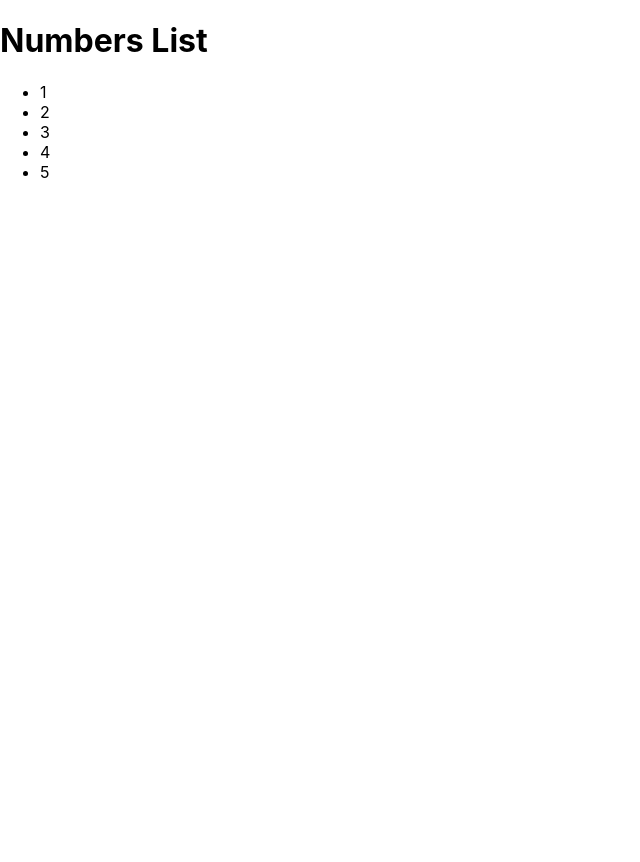
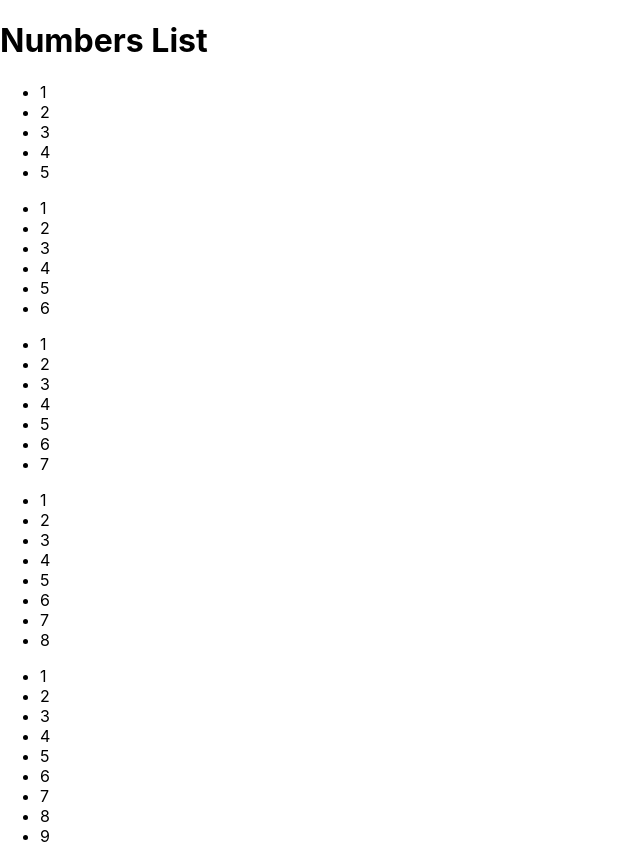
Before and after one commit to sourinsarkar/learn-react, a React (Create React App) app: page / in a window 1280 px wide. Shown: the whole page, without its empty margins (0-640 px from the left). Before the commit the page ends 800 px from the top, so only its background shows below. Built offline with nearby package versions, Linux system fonts and the light colour scheme.

Commit message:
Direct render done now

```diff
--- a/src/App.js
+++ b/src/App.js
@@ -3,7 +3,11 @@ import Numbers from './components/Numbers'
 function App() {
     return <div>
         <h1>Numbers List</h1>
-        <Numbers />
+        <Numbers numbers = {[1,2,3,4,5]} />
+        <Numbers numbers = {[1,2,3,4,5,6]} />
+        <Numbers numbers = {[1,2,3,4,5,6,7]} />
+        <Numbers numbers = {[1,2,3,4,5,6,7,8]} />
+        <Numbers numbers = {[1,2,3,4,5,6,7,8,9]} />
     </div>
 }
 
--- a/src/components/Numbers.js
+++ b/src/components/Numbers.js
@@ -1,7 +1,6 @@
 import React from 'react'
 
-export default function Numbers() {
-    const numbers = [1,2,3,4,5]
+export default function Numbers({numbers}) {
     const Numbers = numbers.map((x) => <li>{x}</li>)
   return (
     <div>
```
